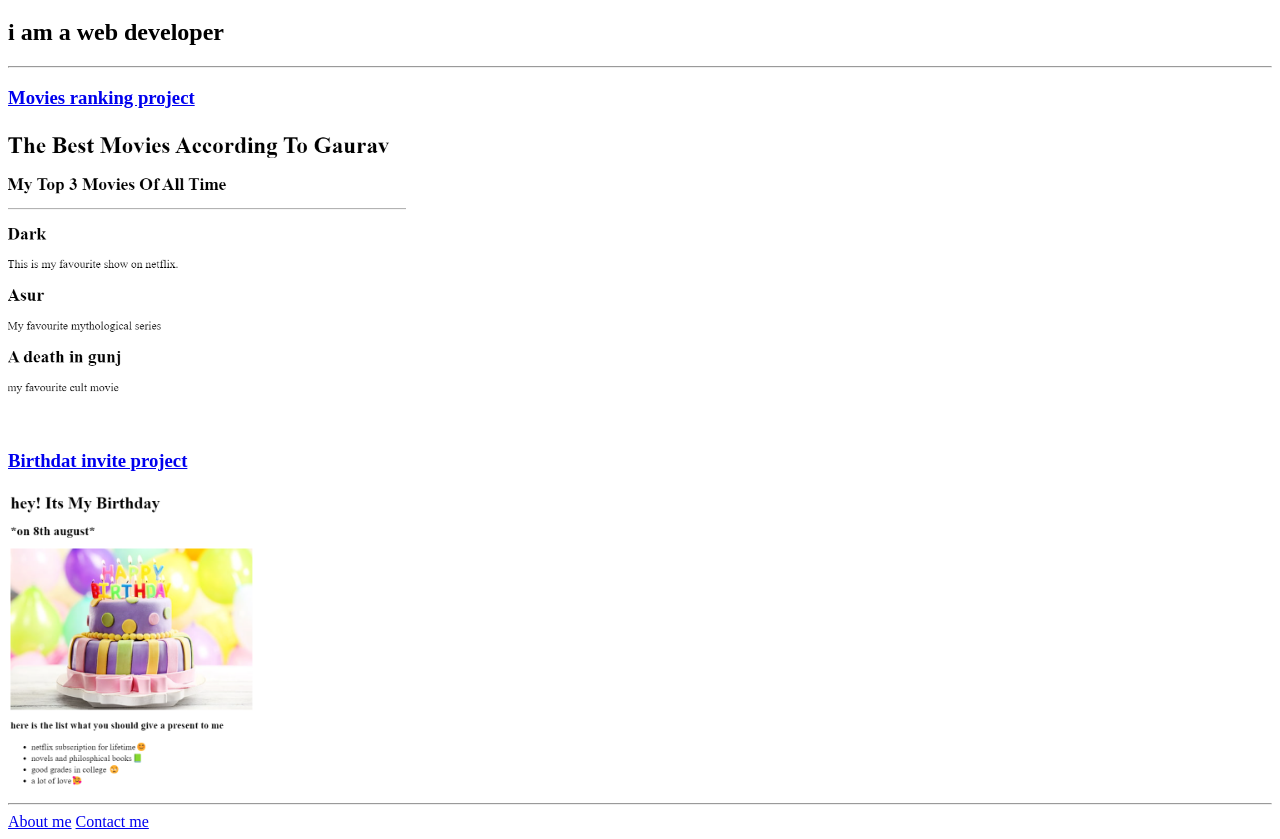
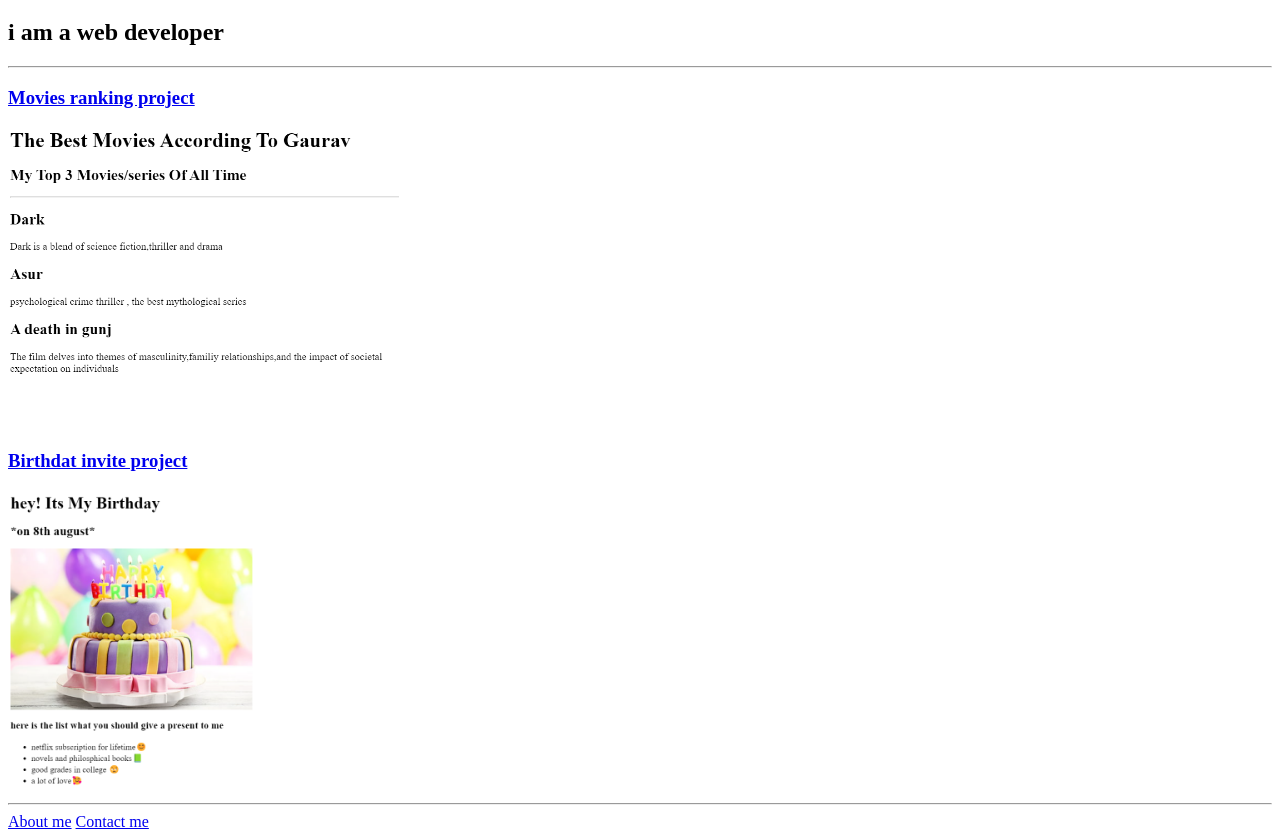
Before and after one commit to Gauravsharma900045/html-portfolio, a plain HTML site: page index.html in a window 1280 px wide. Shown: the part 61-900 px from the top of the page. Drawn offline with Linux system fonts and the light colour scheme.

Commit message:
Update index.html

```diff
--- a/index.html
+++ b/index.html
@@ -9,7 +9,7 @@
         <h2>i am a web developer</h2>
         <hr>
 <h3><a href ="./public/movieraRanking.html">Movies ranking project</a></h3>
-<img src ="./assets/images/myfavmovies.png" height ="300" alt="movies list">
+<img src ="./assets/images/moviesrank.png" height ="300" alt="movies list">
 <h3> <a href ="./public/bday.html">Birthdat invite project</a> </h3>
 <img src = "assets/images/myhbd.png" height ="300" alt="cake photo">
 <hr>
```
